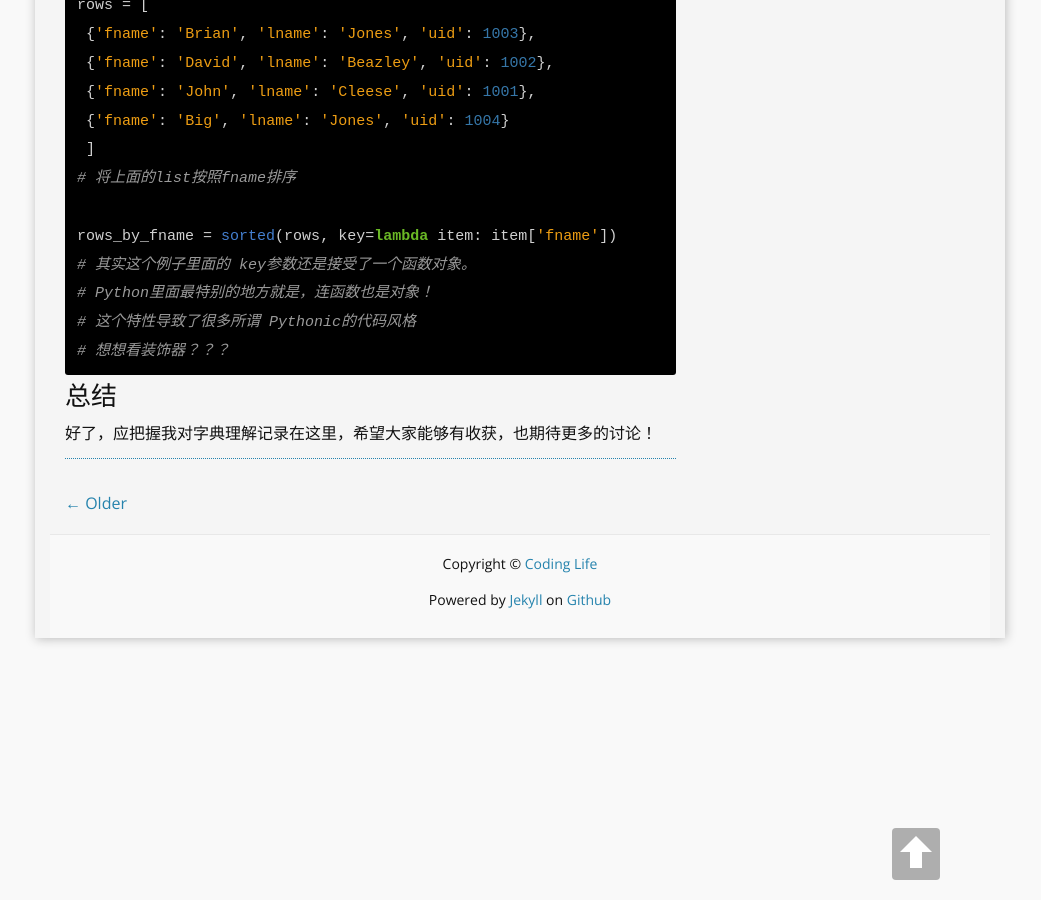
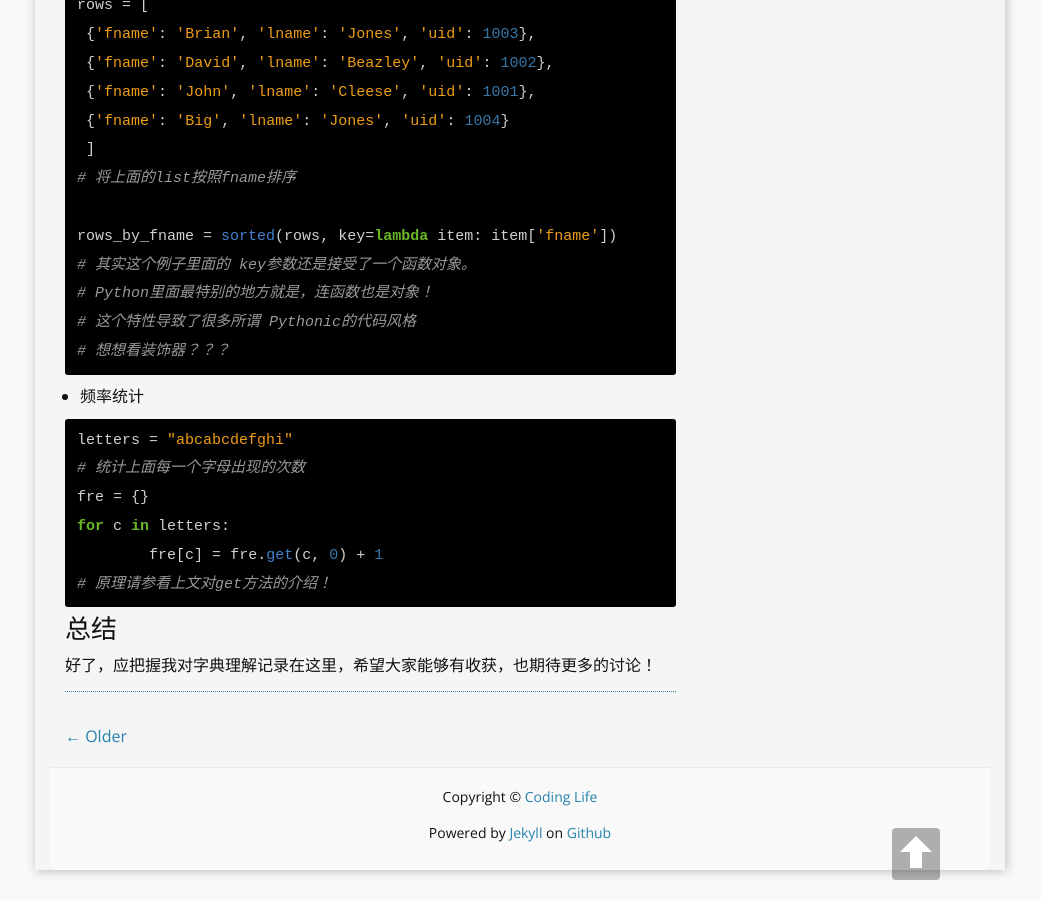
Before and after one commit to wangzhe3224/wangzhe3224.github.io.backup, a Jekyll site: the page built from _posts/2016-01-08-dictionary.md, in a window 1280 px wide and 900 px high, scrolled down 3324 px. Shown: the whole window, without its empty margins (120-1161 px from the left). Built offline with Jekyll 4.4.1, drawn with Linux system fonts in a browser that asks for light colours; nearby versions of some CDN libraries; Markdown is read by kramdown in place of the engine named in the settings.

Commit message:
blog update

````diff
--- a/_posts/2016-01-08-dictionary.md
+++ b/_posts/2016-01-08-dictionary.md
@@ -137,6 +137,17 @@ rows_by_fname = sorted(rows, key=lambda item: item['fname'])
 # 想想看装饰器？？？
 ```
 
+- 频率统计
+
+```python
+letters = "abcabcdefghi"
+# 统计上面每一个字母出现的次数
+fre = {}
+for c in letters:
+	fre[c] = fre.get(c, 0) + 1
+# 原理请参看上文对get方法的介绍！
+```
+
 ### 总结
 
 好了，应把握我对字典理解记录在这里，希望大家能够有收获，也期待更多的讨论！
````
